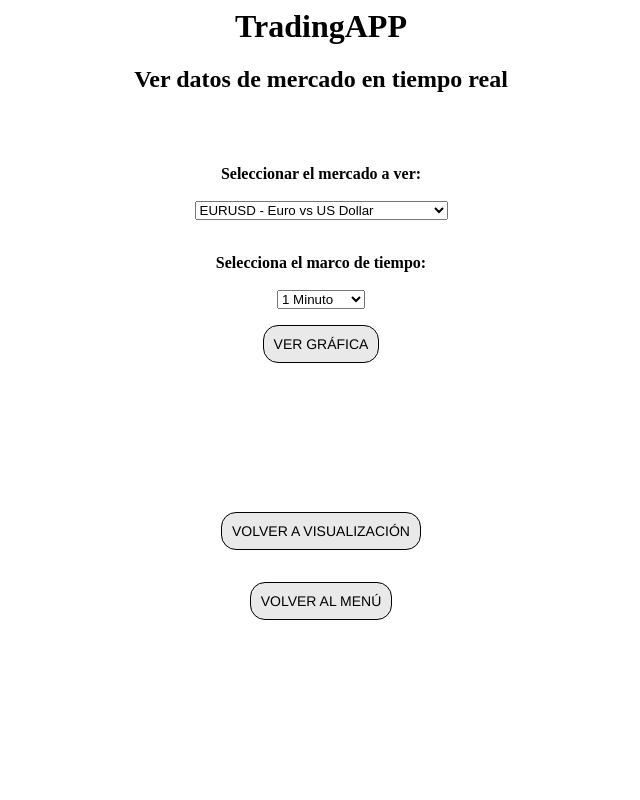
After one commit to mcarmona99/TFG, a Django app: page /mercados/ver_datos_tiempo_real/ in a window 1280 px wide. The commit adds this page. Shown: the whole page, without its empty margins (319-959 px from the left). Run offline with Django 3.2, Linux system fonts and the light colour scheme; parts of the project's set-up code (start-up, migrations or seed data) failed here and were passed over.

Commit message:
Visualizacion de datos en tiempo real in progress

```diff
--- a/TradingAPP/Interface/backend/common.py
+++ b/TradingAPP/Interface/backend/common.py
@@ -25,13 +25,7 @@ def ticks_to_df_with_time(ticks):
     try:
         print("Creando DataFrame de Pandas...")
         ticks_df['time'] = pd.to_datetime(ticks_df['time'], unit='s')
-
-        # creo una columna en el dataframe con la fecha sin minutos y segundos (solo la hora), para
-        # quitar ticks duplicados en la misma hora, quedandome solo con el primero de cada hora
-        ticks_df['time'] = pd.to_datetime(ticks_df['time'].dt.date) + \
-                           pd.to_timedelta(ticks_df['time'].dt.hour, unit='H')
-
-        ticks_df.drop_duplicates(subset='time', keep='first', inplace=True)
+        ticks_df = ticks_df.set_index(['time'])
         return ticks_df
     except KeyError:
         return None
@@ -83,6 +77,30 @@ def get_data(symbol, data_path=DATA_PATH):
         return None
 
     return df
+
+
+def transform_data_to_ohlc(data_frame, marco_tiempo='1H'):
+    # Uso la funcion ohlc de pandas para generar las velas, la salida sera similar a:
+    #
+    # time                  open    high    low     close
+    # 2016-01-04 00:00:00   87.651  87.696  87.630  87.687
+    # ...
+    #
+    # En este caso, velas de rango 1 hora por defecto
+
+    # Creo el df en ohld y renombro columnas
+    data_ask = data_frame['ask'].resample(marco_tiempo).ohlc()
+    data_ask.columns = ['ask_open',  'ask_high', 'ask_low', 'ask_close']
+
+    data_bid = data_frame['bid'].resample(marco_tiempo).ohlc()
+    data_bid.columns = ['bid_open', 'bid_high', 'bid_low', 'bid_close']
+
+    data_ask_bid = pd.concat([data_ask, data_bid], axis=1)
+
+    # Reset index to set time as a column
+    data_ask_bid.reset_index(level=0, inplace=True)
+
+    return data_ask_bid
 
 
 def get_data_ohlc(symbol, data_path=DATA_PATH_OHLC):
--- a/TradingAPP/Interface/templates/TradingAPP/ver_datos_antiguos.html
+++ b/TradingAPP/Interface/templates/TradingAPP/ver_datos_antiguos.html
@@ -8,7 +8,7 @@
 
 <H1 align="center">TradingAPP</H1>
 
-<H2 align="center">Backtesting Automático</H2>
+<H2 align="center">Ver anteriores datos de mercado</H2>
 
 <br>
 
--- a/TradingAPP/Interface/templates/TradingAPP/ver_datos_mercados.html
+++ b/TradingAPP/Interface/templates/TradingAPP/ver_datos_mercados.html
@@ -16,7 +16,7 @@
 
 <br><br><br>
 
-<a class="boton_inhabilitado">Tiempo Real</a>
+<a class="boton" href="{% url 'Ver Datos Tiempo Real'%}">Tiempo Real</a>
 
 <a class="boton" href="{% url 'Ver Datos Antiguos'%}">Datos antiguos</a>
 
--- /dev/null
+++ b/TradingAPP/Interface/templates/TradingAPP/ver_datos_tiempo_real.html
@@ -0,0 +1,70 @@
+{% load static %}
+<link rel="stylesheet" type="text/css" href="{% static 'TradingAPP/style.css' %}" xmlns="http://www.w3.org/1999/html">
+
+<!DOCTYPE html>
+<html>
+
+<title>TradingAPP</title>
+
+<H1 align="center">TradingAPP</H1>
+
+<H2 align="center">Ver datos de mercado en tiempo real</H2>
+
+<br>
+
+<body class="center">
+
+<form action="./" method="POST"> {% csrf_token %}
+
+    <!-- SELECCIONAR MERCADO -->
+    <br>
+    <p><b>Seleccionar el mercado a ver:</b> <br> <br>
+        <label>
+            <select name="mercado">
+                <option value="EURUSD">EURUSD - Euro vs US Dollar</option>
+                <option value="XBRUSD">XBRUSD - Petroleo Brent vs US Dollar</option>
+                <option value="XNGUSD">XNGUSD - Gas Natural vs US Dollar</option>
+                <option value="XAGEUR">XAGEUR - Plata vs Euro</option>
+                <option value="XAUUSD">XAUUSD - Oro vs US Dollar</option>
+            </select>
+        </label> <br> <br>
+    </p>
+
+    <!-- SELECCIONAR TIMEFRAME -->
+
+    <p><b>Selecciona el marco de tiempo:</b> <br> <br>
+        <select name="marco_tiempo">
+            <option value="1M">1 Minuto</option>
+            <option value="3M">3 Minutos</option>
+            <option value="5M">5 Minutos</option>
+            <option value="15M">15 Minutos</option>
+            <option value="30M">30 Minutos</option>
+            <option value="45M">45 Minutos</option>
+            <option value="1H">1 Hora</option>
+            <option value="2H">2 Horas</option>
+            <option value="3H">3 Horas</option>
+            <option value="4H">4 Horas</option>
+            <option value="1D">1 Dia</option>
+        </select>
+    </p>
+
+    <!-- BOTON FINAL -->
+
+    <input class="boton" type="submit" value="Ver gráfica"/>
+</form>
+
+{% if grafico %}
+{{ grafico|safe }}
+{%endif%}
+
+
+<br><br><br><br>
+<br><br><br><br>
+<a class="boton" href="{% url 'Menu Ver Datos'%}">Volver a visualización</a>
+<br><br><br><br>
+<a class="boton" href="{% url 'Menu Principal'%}">Volver al menú</a>
+
+</body>
+
+
+</html>
--- a/TradingAPP/Interface/views.py
+++ b/TradingAPP/Interface/views.py
@@ -104,9 +104,10 @@ def ver_datos_antiguos(request):
             if context['horas']:
                 # En el caso de horas, a la hora de comparar, el maximo es el
                 # numero de horas - 24 y - el numero de horas en fines de semana
-                lista_datetimes_por_hora = [(utils.transform_date(context['fecha_inicio']) + datetime.timedelta(hours=i)) for
-                                            i
-                                            in range(int(context['horas']))]
+                lista_datetimes_por_hora = [
+                    (utils.transform_date(context['fecha_inicio']) + datetime.timedelta(hours=i)) for
+                    i
+                    in range(int(context['horas']))]
                 lista_dias_fin_semana = [dt for dt in lista_datetimes_por_hora if dt.weekday() in [5, 6]]
                 condicion_comparar = 0 <= context['flag'] + valor_flag <= int(comparar) - 24 - len(
                     lista_dias_fin_semana) - 1
@@ -123,6 +124,28 @@ def ver_datos_antiguos(request):
                                                                                       flag=context.get('flag', 0))
 
     return render(request, "TradingAPP/ver_datos_antiguos.html", context)
+
+
+def ver_datos_tiempo_real(request):
+    if request.method == 'POST':
+        # Cojo las variables de la requests
+        nombre_mercado = 'EURUSD'  # Por defecto EURUSD por si hay algun error
+        if not context.get('mercado'):
+            nombre_mercado = request.POST["mercado"]
+            context['mercado'] = nombre_mercado
+
+        marco_tiempo = '1H'  # Por defecto 1H por si hay algun error
+        if not context.get('marco_tiempo'):
+            marco_tiempo = request.POST["marco_tiempo"]
+            context['marco_tiempo'] = marco_tiempo
+
+        # Cojo el objeto de la clase Mercado
+        mercado = get_object_or_404(Mercado, pk=Mercado.objects.get(nombre=nombre_mercado).id)
+
+        # Genero el gráfico
+        context["grafico"], context["exito"] = mercado.obtener_grafico_datos_tiempo_real(marco_tiempo=marco_tiempo)
+
+    return render(request, "TradingAPP/ver_datos_tiempo_real.html", context)
 
 
 def estrategias_trading(request):
--- a/TradingAPP/TradingAPP/urls.py
+++ b/TradingAPP/TradingAPP/urls.py
@@ -35,4 +35,5 @@ urlpatterns = [
     # Urls de ver datos de mercados
     path('mercados/', views.ver_datos_mercados, name="Menu Ver Datos"),
     path('mercados/ver_datos_antiguos/', views.ver_datos_antiguos, name="Ver Datos Antiguos"),
+    path('mercados/ver_datos_tiempo_real/', views.ver_datos_tiempo_real, name="Ver Datos Tiempo Real"),
 ]
```
Also changed, not shown: TradingAPP/Interface/models.py (+25 -22 lines), 1 other file.
